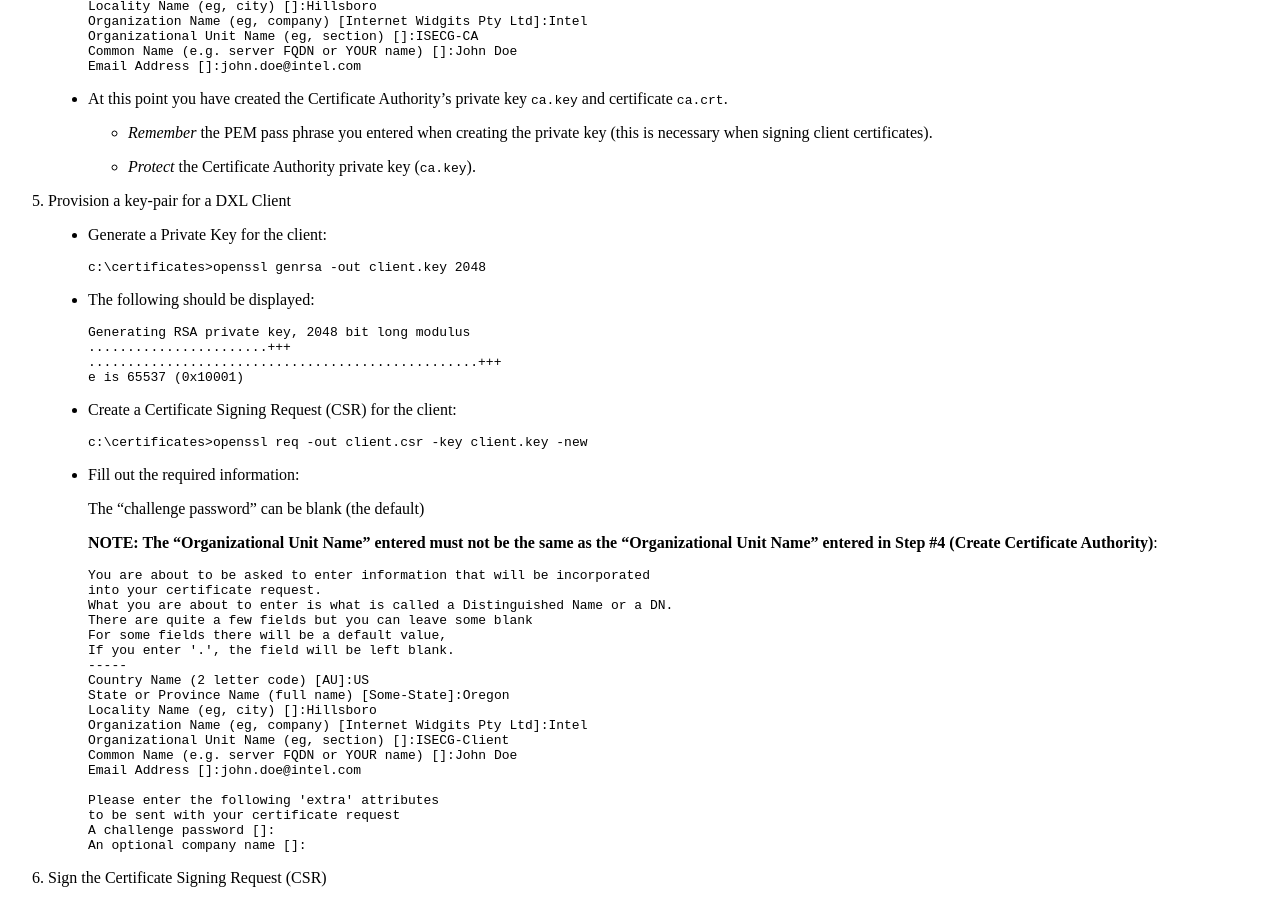
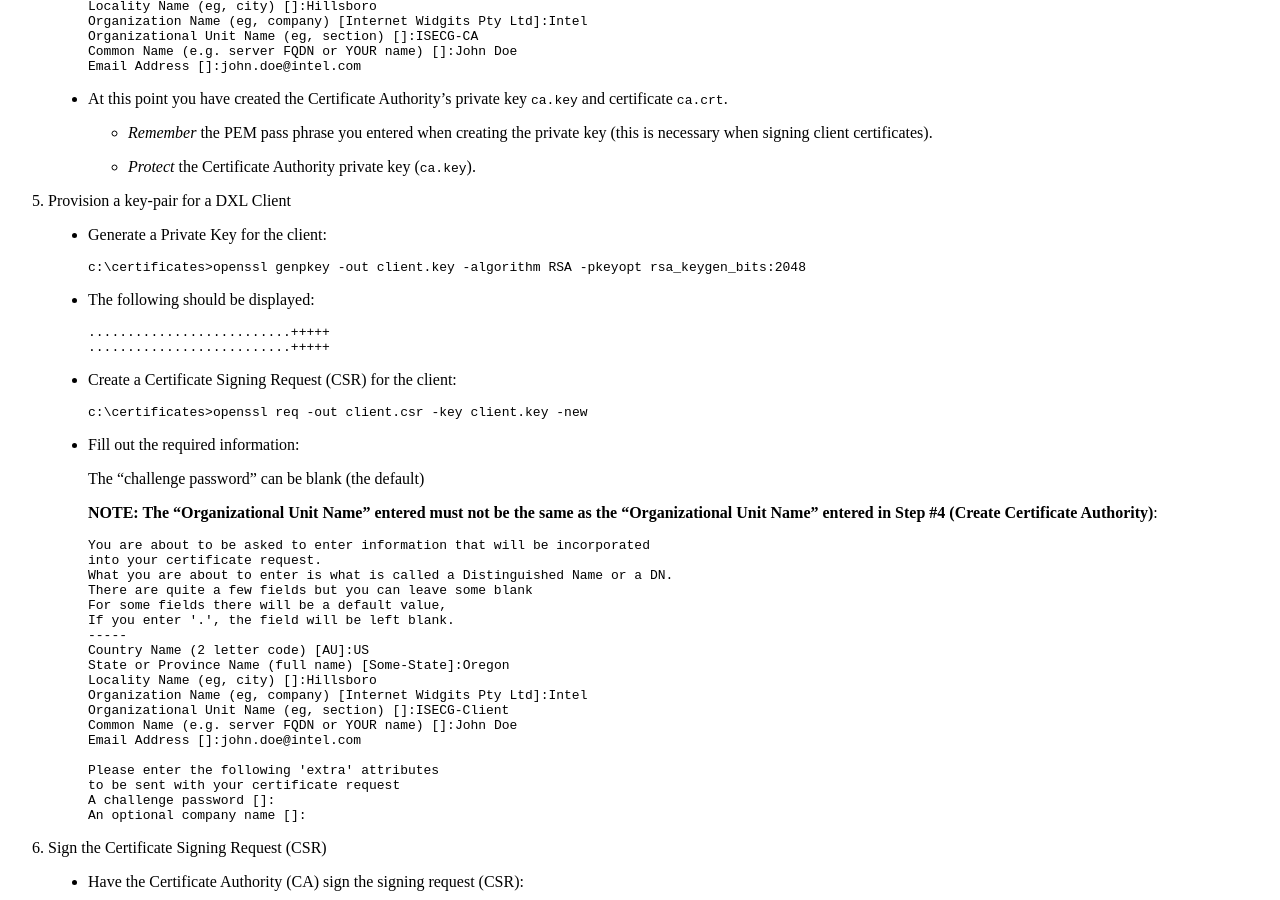
Before and after one commit to opendxl/opendxl-client-java, a Sphinx documentation site: the page built from docs/certcreation.rst, in a window 1280 px wide and 900 px high, scrolled down 1936 px. Built offline with Sphinx 7.4.7 and the Read the Docs theme 2.0.0, drawn with Linux system fonts in a browser that asks for light colours.

Commit message:
Updated documentation for generating a key with OpenSSL. The command specified now generates a key in PKCS8 format instead of PKCS1.

```diff
--- a/docs/certcreation.rst
+++ b/docs/certcreation.rst
@@ -97,14 +97,12 @@ Windows
 
   * Generate a Private Key for the client::
 
-        c:\certificates>openssl genrsa -out client.key 2048
+        c:\certificates>openssl genpkey -out client.key -algorithm RSA -pkeyopt rsa_keygen_bits:2048
 
   * The following should be displayed::
 
-        Generating RSA private key, 2048 bit long modulus
-        .......................+++
-        ..................................................+++
-        e is 65537 (0x10001)
+        ..........................+++++
+        ..........................+++++
 
   * Create a Certificate Signing Request (CSR) for the client::
 
```
